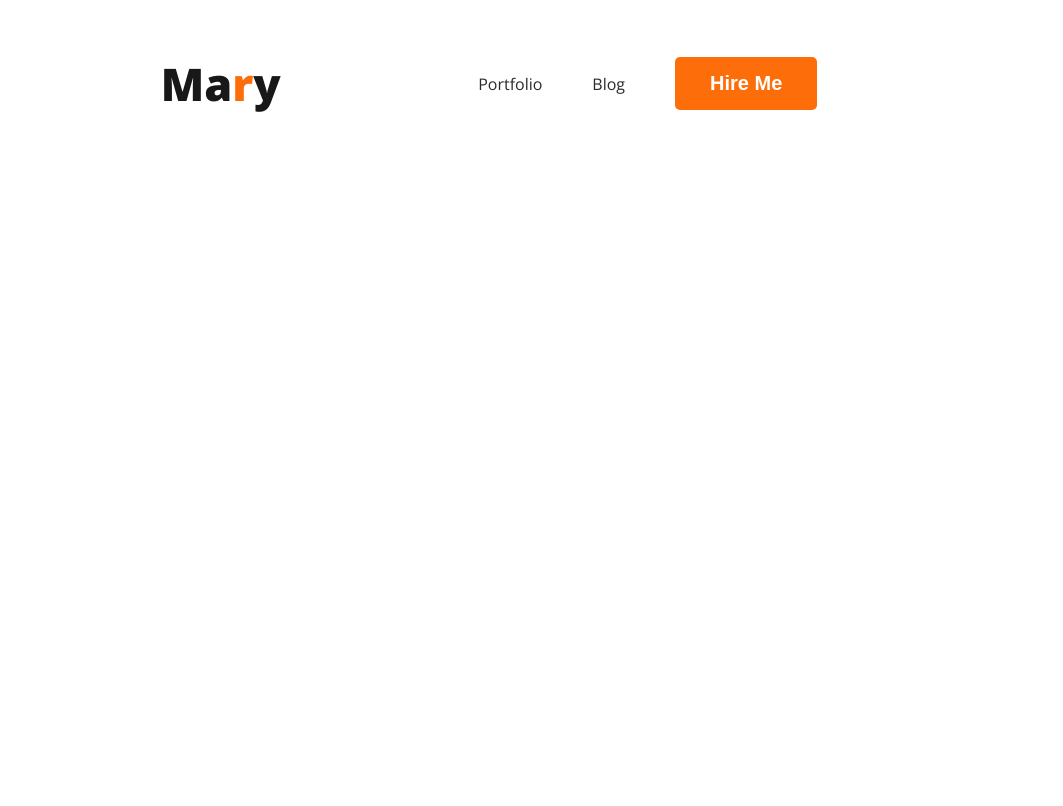
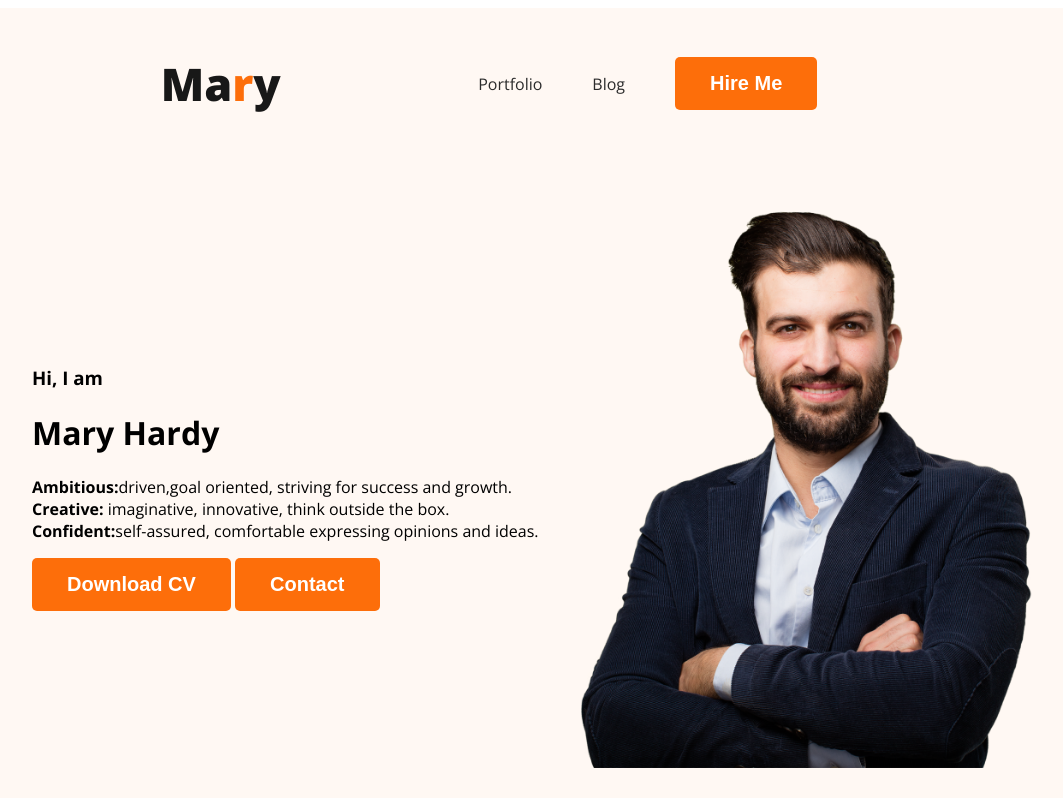
Before and after one commit to ruba101/developer-portfolio, a plain HTML site: page index.html in a window 1280 px wide. Shown: the whole page, without its empty margins (126-1189 px from the left). Drawn offline with nearby package versions, Linux system fonts and the light colour scheme.

Commit message:
added profile pic

```diff
--- a/Styles/portfolio.css
+++ b/Styles/portfolio.css
@@ -1,7 +1,10 @@
 /* Common shared styles */
+body{
+    font-family: 'Open Sans', sans-serif;
+}
 nav{
     display: flex;
-    font-family: 'Open Sans', sans-serif;
+
 }
 
 .text-orange{
@@ -44,3 +47,15 @@ nav a{
     text-decoration: none;
     color: rgb(43, 43, 43);
 }
+.header{
+    background-color: #fff8f3;
+
+}
+.banner{
+    padding: 30px 30px 30px 150px;
+    display: flex;
+    align-items: center;
+}
+.banner .profile-pic{
+    width: 500px;
+}
--- a/index.html
+++ b/index.html
@@ -14,7 +14,7 @@
     <link rel="stylesheet" href="Styles/portfolio.css" />
   </head>
   <body>
-    <header>
+    <header class="header">
       <nav>
         <h3 class="nav-title">Ma<span class="text-orange">r</span>y</h3>
         <ul>
@@ -23,6 +23,18 @@
           <li><button class="btn-orange">Hire Me</button></li>
         </ul>
       </nav>
+      <div class="banner">
+      <div>
+        <h3 class="bnr-greeting">Hi, I am</h3>
+        <h1 class="bnr-title">Mary Hardy</h1>
+        <p><strong>Ambitious:</strong>driven,goal oriented, striving for success and growth. <Br> <strong>Creative:</strong> imaginative, innovative, think outside the box. <br><strong>Confident:</strong>self-assured, comfortable expressing opinions and ideas.</Br></p>
+        <button class="btn-orange">Download CV</button>
+        <button class="btn-orange">Contact</button>
+      </div>
+      <img class="profile-pic" src="images/hardy.png" alt="">
+
+    </div>
+
     </header>
     <main></main>
     <footer></footer>
```
